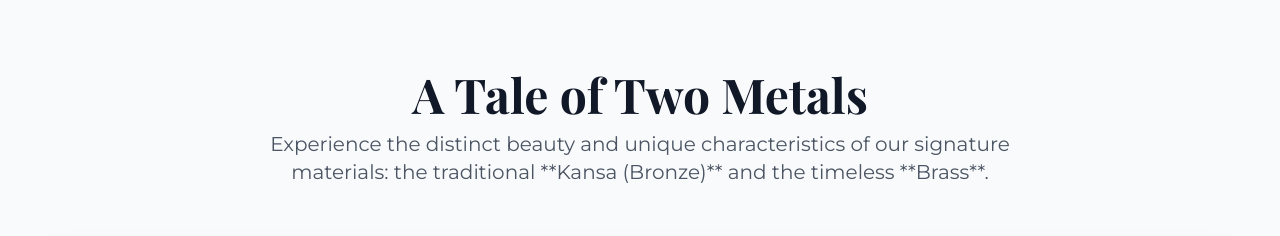
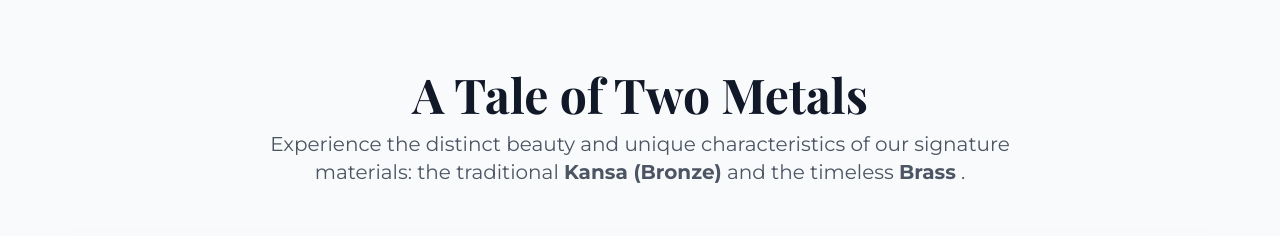
Before and after one commit to shubhampawale7/brb-art-fusion-MERN, a React (Vite) app in the folder client/: page / in a window 1280 px wide. Shown: the part 1500-1736 px from the top of the page. Built offline with nearby package versions, Linux system fonts and the light colour scheme; no server answers.

Commit message:
fix: update text formatting for material descriptions in MaterialComparison component

```diff
--- a/client/src/components/home/MaterialComparison.jsx
+++ b/client/src/components/home/MaterialComparison.jsx
@@ -76,8 +76,8 @@ const MaterialComparison = () => {
           </h2>
           <p className="text-lg md:text-xl text-gray-600 mt-3 max-w-3xl mx-auto">
             Experience the distinct beauty and unique characteristics of our
-            signature materials: the traditional **Kansa (Bronze)** and the
-            timeless **Brass**.
+            signature materials: the traditional <strong>Kansa (Bronze)</strong>{" "}
+            and the timeless <strong>Brass</strong> .
           </p>
         </motion.div>
         {/* Image Comparison Slider */}
```
